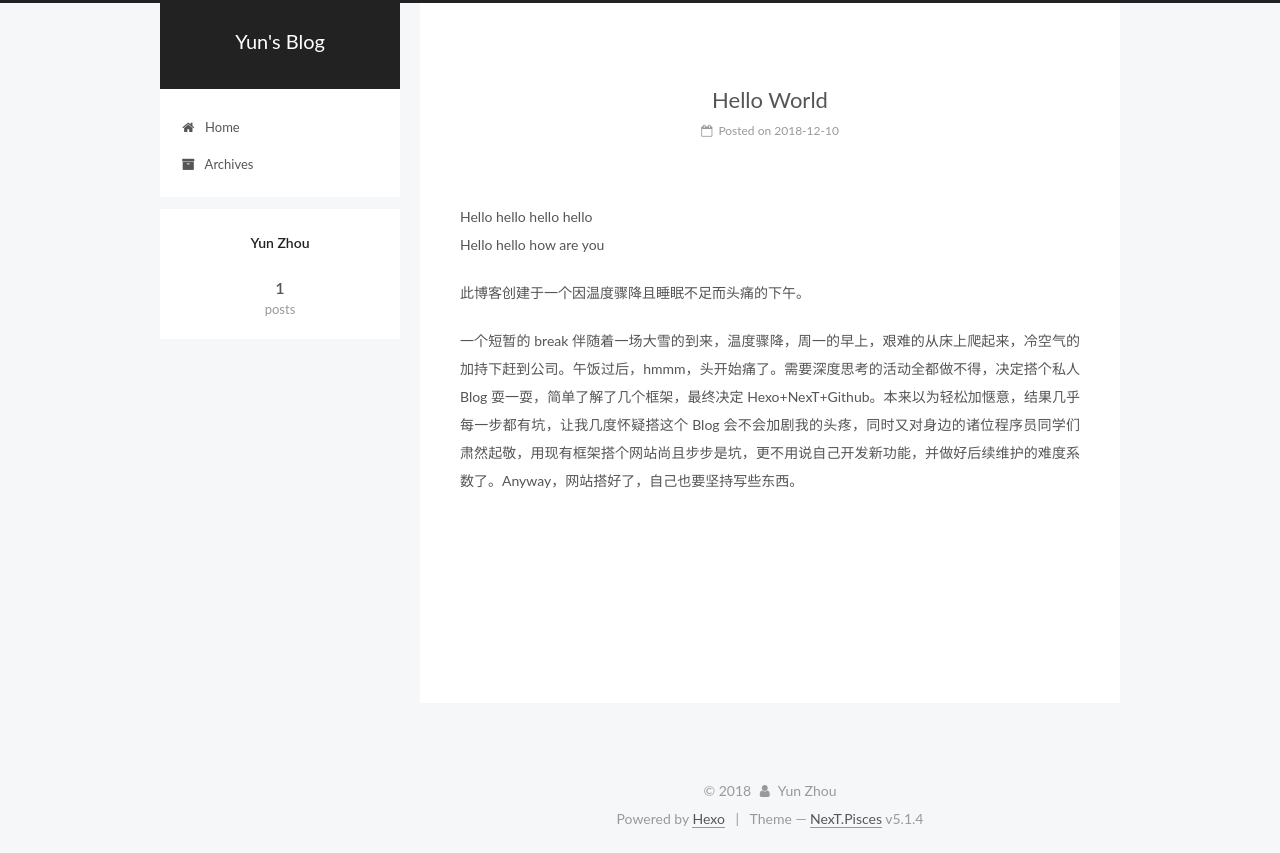
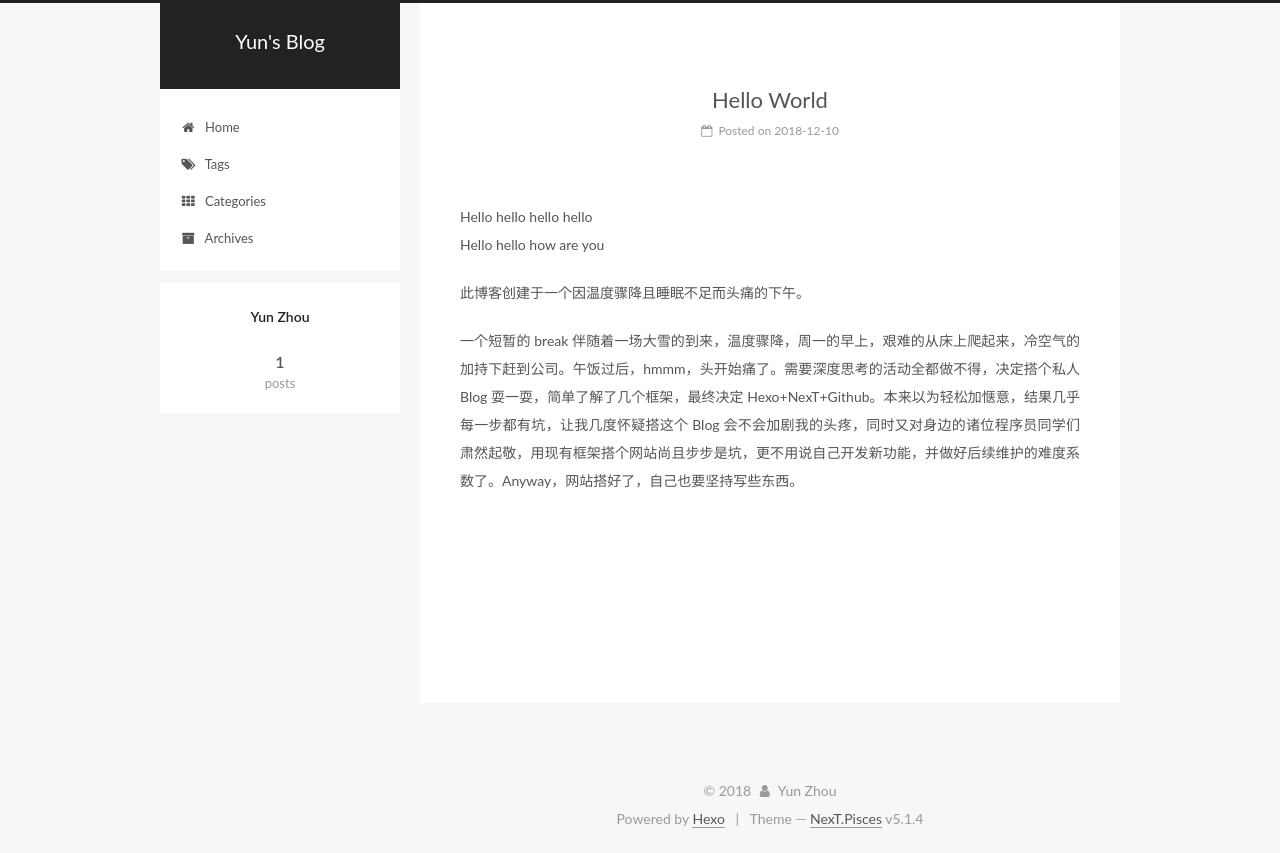
Before and after one commit to zhouyun-zoe/zhouyun-zoe.github.io, a plain HTML site: page 2018/12/10/hello-world/index.html in a window 1280 px wide. Drawn offline with Linux system fonts and the light colour scheme.

Commit message:
Site updated: 2018-12-10 21:23:39

```diff
--- a/2018/12/10/hello-world/index.html
+++ b/2018/12/10/hello-world/index.html
@@ -186,6 +186,26 @@
               <i class="menu-item-icon fa fa-fw fa-home"></i> <br>
 
             Home
+          </a>
+        </li>
+
+
+        <li class="menu-item menu-item-tags">
+          <a href="/tags/" rel="section">
+
+              <i class="menu-item-icon fa fa-fw fa-tags"></i> <br>
+
+            Tags
+          </a>
+        </li>
+
+
+        <li class="menu-item menu-item-categories">
+          <a href="/categories/" rel="section">
+
+              <i class="menu-item-icon fa fa-fw fa-th"></i> <br>
+
+            Categories
           </a>
         </li>
 
--- a/css/main.css
+++ b/css/main.css
@@ -1823,7 +1823,7 @@ pre .javascript .function {
   width: 4px;
   height: 4px;
   border-radius: 50%;
-  background: #69d613;
+  background: #37ff01;
 }
 .links-of-blogroll {
   font-size: 13px;
```
Also changed, not shown: archives/2018/12/index.html (+20 -0 lines), archives/2018/index.html (+20 -0 lines), archives/index.html (+20 -0 lines), index.html (+20 -0 lines).
